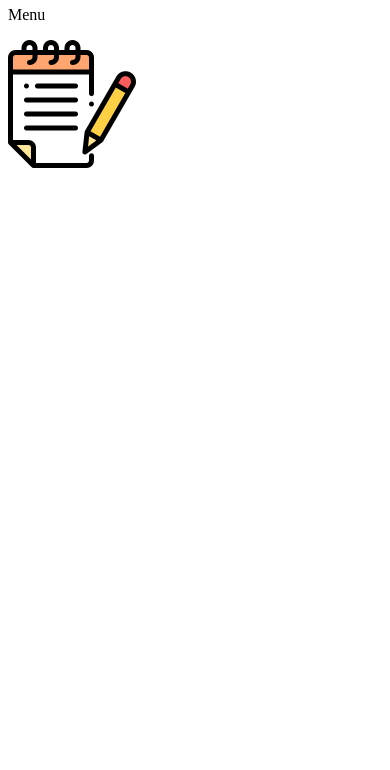
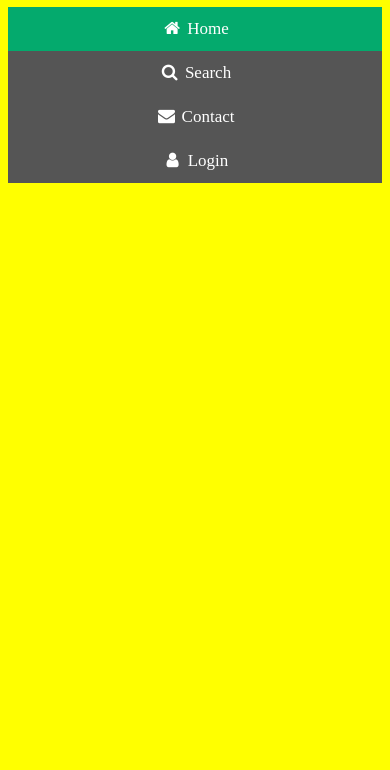
Before and after one commit to fed2828/ArtisansForge, a plain HTML site: page index.html in a window 390 px wide. Shown: the part 74-844 px from the top of the page. Drawn offline with Linux system fonts and the light colour scheme.

Commit message:
new page

```diff
--- a/index.html
+++ b/index.html
@@ -1,21 +1,23 @@
 <!DOCTYPE html>
 <html>
     <head>
-        <title>Ciao</title>
+        <title>LIMEforum&#127816;</title>
         <link rel="icon" type="image/png" sizes="32x32" href="images/faviconcpu.png">
+        <link rel="stylesheet" href="https://cdnjs.cloudflare.com/ajax/libs/font-awesome/4.7.0/css/font-awesome.min.css">
+        <link rel="stylesheet" href="style.css">
     </head>
 
 
 
     <body>
-        <h1>My site</h1>
-        <p>Menu</p>
+        <h1>LIMEforum&#127816;</h1>
+        <div class="navbar">
+            <a class="active" href="#"><i class="fa fa-fw fa-home"></i> Home</a>
+            <a href="#"><i class="fa fa-fw fa-search"></i> Search</a>
+            <a href="#"><i class="fa fa-fw fa-envelope"></i> Contact</a>
+            <a href="login.html"><i class="fa fa-fw fa-user"></i> Login</a>
+        </div>
 
-        <a href="secondmenu.html">
-            <img src="images/notes.png" width="128" length="128">
-
-
-        </a>
 
 
 
--- /dev/null
+++ b/style.css
@@ -0,0 +1,50 @@
+/* Style the navigation bar */
+.navbar {
+    width: 100%;
+    background-color: #555;
+    overflow: auto;
+  }
+
+  /* Navbar links */
+  .navbar a {
+    float: left;
+    text-align: center;
+    padding: 12px;
+    color: white;
+    text-decoration: none;
+    font-size: 17px;
+  }
+
+  /* Navbar links on mouse-over */
+  .navbar a:hover {
+    background-color: #000;
+  }
+
+  /* Current/active navbar link */
+  .active {
+    background-color: #04AA6D;
+  }
+
+  /* Add responsiveness - will automatically display the navbar vertically instead of horizontally on screens less than 500 pixels */
+  @media screen and (max-width: 500px) {
+    .navbar a {
+      float: none;
+      display: block;
+    }
+  }
+  title
+  {
+    color:green;
+  }
+  h1
+  {
+    color:green;
+  }
+  p
+  {
+    color:green;
+  }
+  body
+  {
+    background-color: yellow;
+  }
```
Also changed, not shown: login.html (added, +47 -0 lines).
